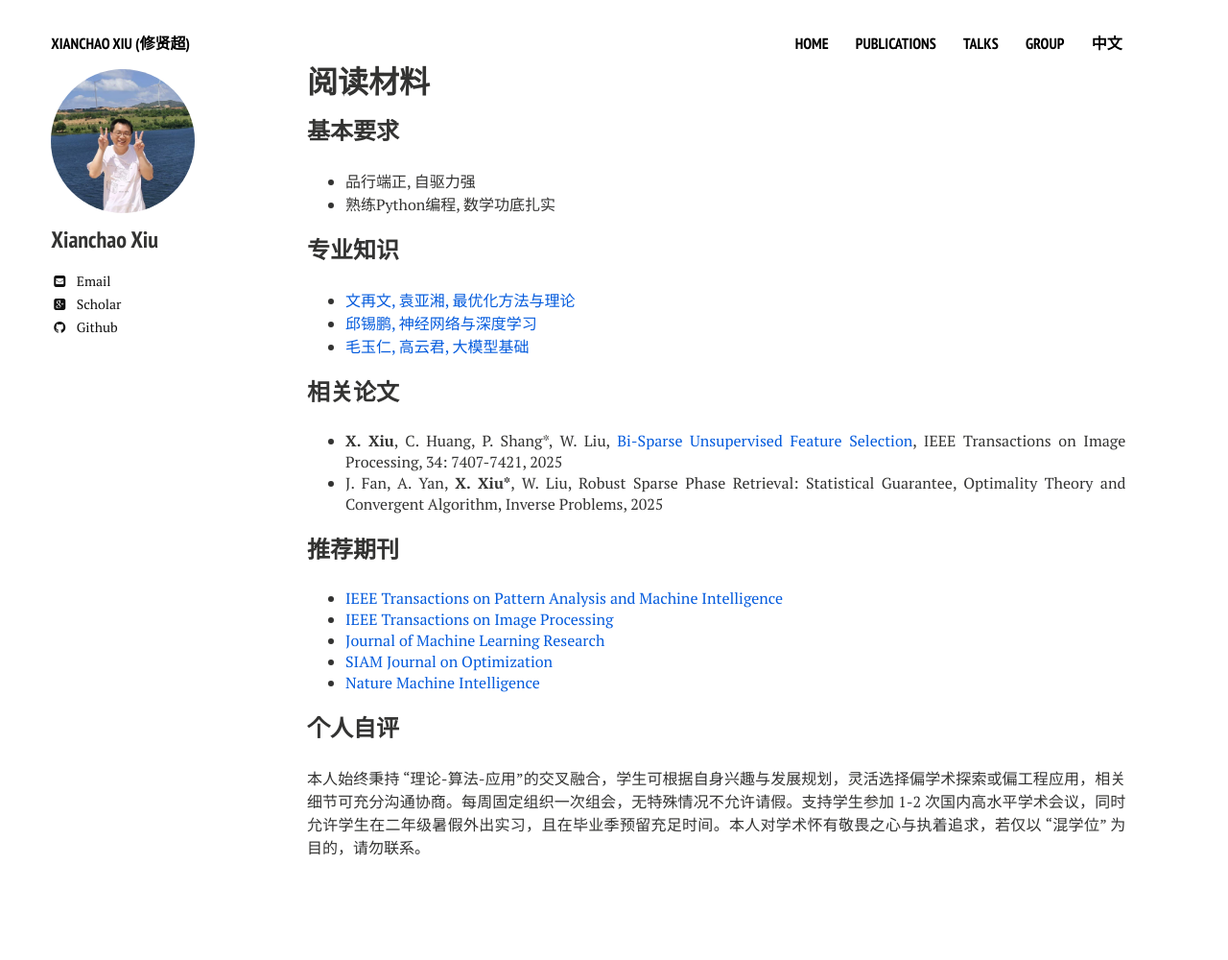
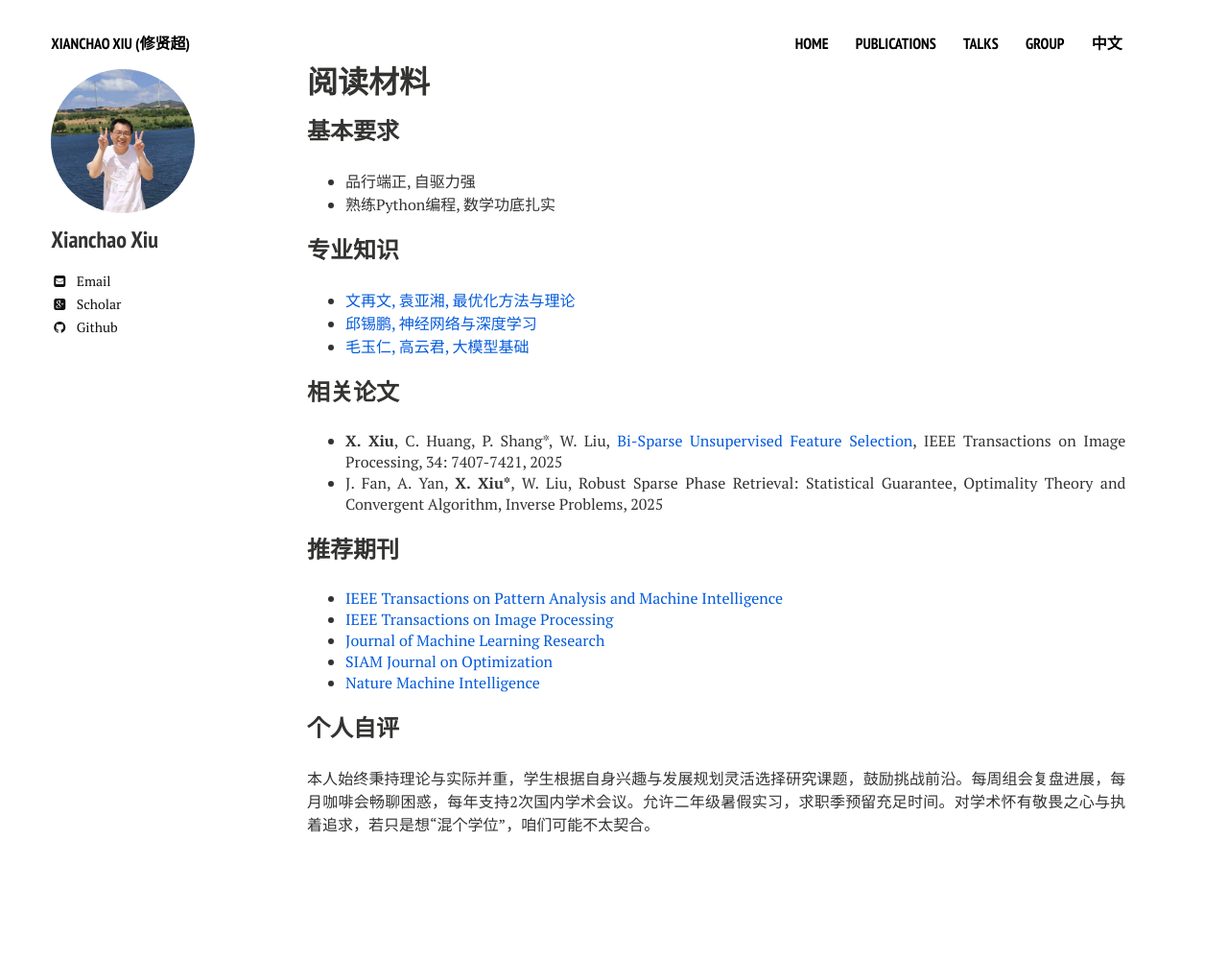
Before and after one commit to xianchaoxiu/xianchaoxiu.github.io, a Jekyll site: the page built from chinese/reading/index.md, in a window 1280 px wide. Shown: the whole page at 96% size. Built offline with Jekyll 4.4.1, drawn with Linux system fonts in a browser that asks for light colours; nearby versions of some CDN libraries; after the commit the page ends 976 px from its top, so only the background shows below that.

Commit message:
Update index.md

```diff
--- a/chinese/reading/index.md
+++ b/chinese/reading/index.md
@@ -33,4 +33,4 @@ share: false
 
 
 ### 个人自评
-本人始终秉持 “理论-算法-应用”的交叉融合，学生可根据自身兴趣与发展规划，灵活选择偏学术探索或偏工程应用，相关细节可充分沟通协商。每周固定组织一次组会，无特殊情况不允许请假。支持学生参加 1-2 次国内高水平学术会议，同时允许学生在二年级暑假外出实习，且在毕业季预留充足时间。本人对学术怀有敬畏之心与执着追求，若仅以 “混学位” 为目的，请勿联系。
+本人始终秉持理论与实际并重，学生根据自身兴趣与发展规划灵活选择研究课题，鼓励挑战前沿。每周组会复盘进展，每月咖啡会畅聊困惑，每年支持2次国内学术会议。允许二年级暑假实习，求职季预留充足时间。对学术怀有敬畏之心与执着追求，若只是想“混个学位”，咱们可能不太契合。
```
